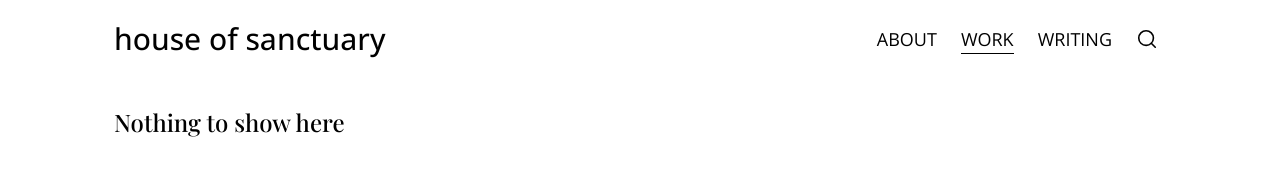
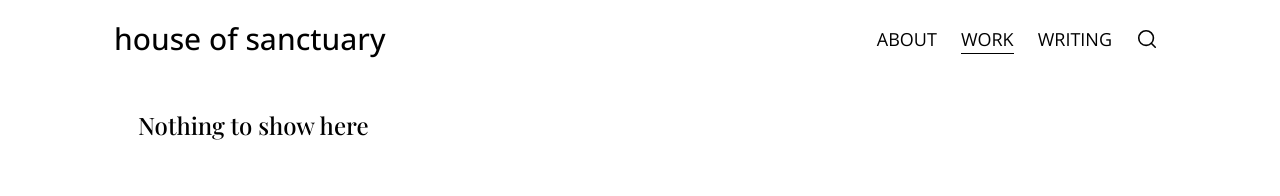
Before and after one commit to minhtuan-ne/house-of-sanctuary, a Next.js app: page /work in a window 1280 px wide. Shown: the top 196 px of the page. Built offline with nearby package versions, Linux system fonts and the light colour scheme; no server answers.

Commit message:
update padding and size for writing content

```diff
--- a/app/globals.css
+++ b/app/globals.css
@@ -165,12 +165,13 @@ body {
 
 .prose-content {
   font-family: var(--font-playfair), Georgia, "Times New Roman", serif;
-  font-size: 1rem;
-  line-height: 1.5;
+  font-size: 1.125rem;
+  line-height: 1.75;
+  padding: 0 1.5rem;
 }
 
 .prose-content p {
-  margin: 0.875rem 0;
+  margin: 1.1rem 0;
 }
 
 .prose-content h1 {
```
